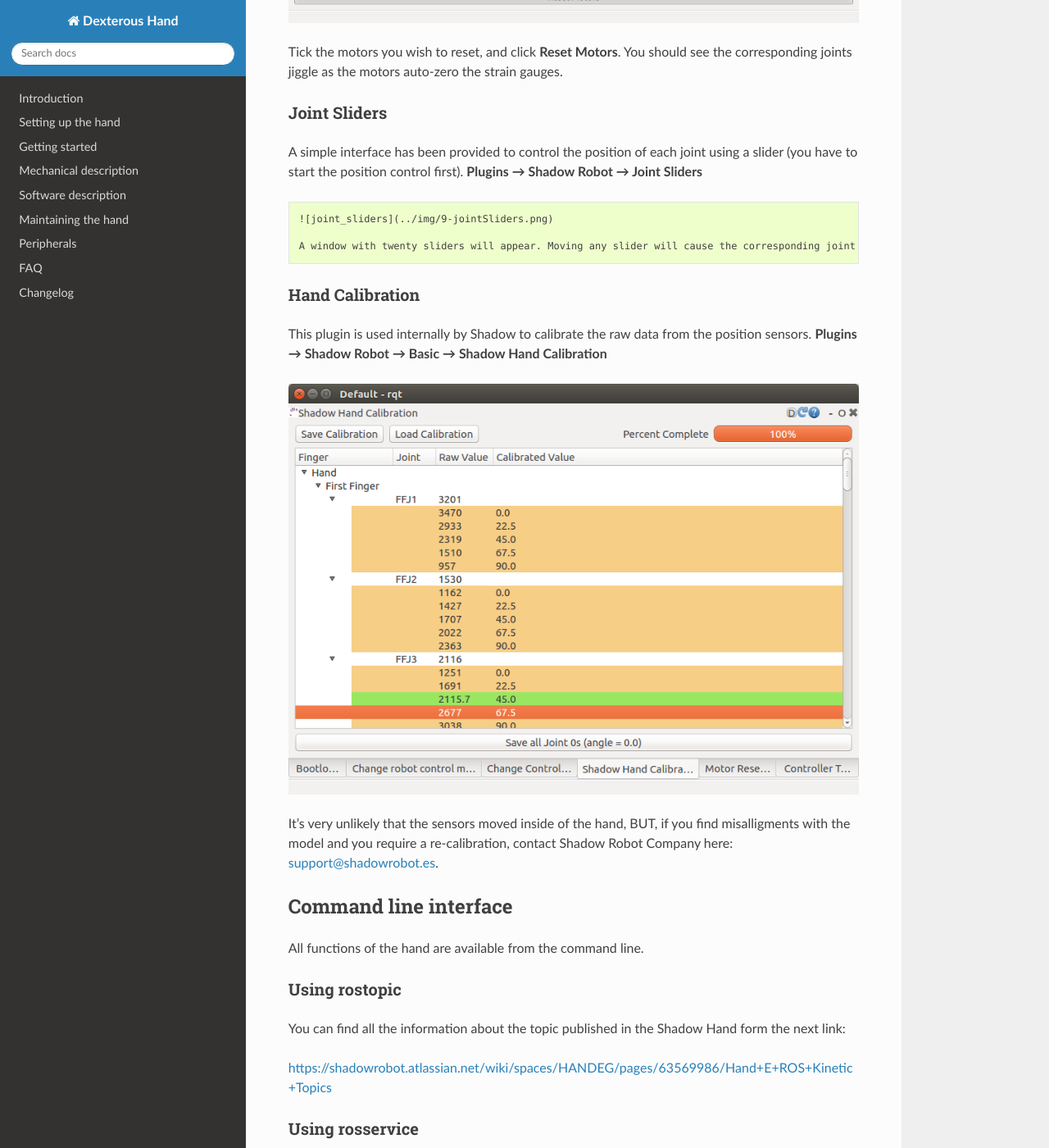
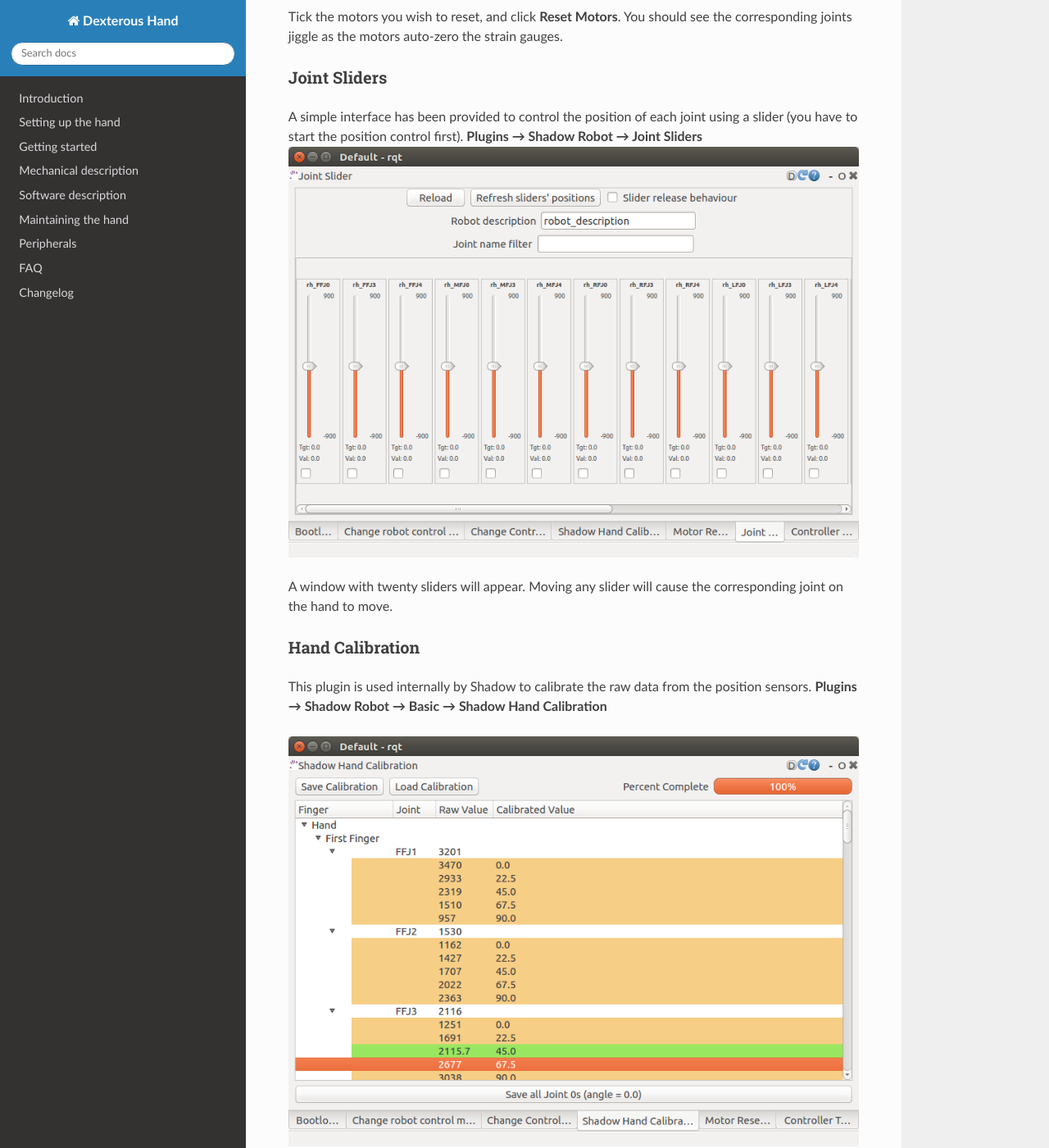
Before and after one commit to shadow-robot/sr_dexterous_hand_documentation, a Sphinx documentation site: the page built from docs/user_guide/3_getting_started.md, in a window 1280 px wide and 1400 px high, scrolled down 11779 px. Shown: the whole window at 82% size. Built offline with Sphinx 7.4.7 and the Read the Docs theme 2.0.0, drawn with Linux system fonts in a browser that asks for light colours; some of the changed text lies outside the part shown.

Commit message:
formatting fixes

````diff
--- a/docs/user_guide/3_getting_started.md
+++ b/docs/user_guide/3_getting_started.md
@@ -236,7 +236,6 @@ Firmware svn revision          xxxx: The latest version of the firmware availabl
 
 ### Controller tuner
 It is possible to adjust the settings for any of the Position or Force (Motor) controllers.
-
 	**Plugins → Shadow Robot → Basic → Controller Tuner**
 
   ![adjust_position_controller](../img/3-adjustPosController.png)
@@ -302,10 +301,10 @@ If for some reason you need to reset the firmware on a motor, you can either pre
 ### Joint Sliders
 A simple interface has been provided to control the position of each joint using a slider (you have to start the position control first).
 	**Plugins → Shadow Robot → Joint Sliders**
-
     ![joint_sliders](../img/9-jointSliders.png)
 
-    A window with twenty sliders will appear. Moving any slider will cause the corresponding joint on the hand to move.
+
+  A window with twenty sliders will appear. Moving any slider will cause the corresponding joint on the hand to move.
 
 ### Hand Calibration
 This plugin is used internally by Shadow to calibrate the raw data from the position sensors.
@@ -320,18 +319,18 @@ This plugin is used internally by Shadow to calibrate the raw data from the posi
 All functions of the hand are available from the command line.
 ### Using rostopic
 
-You can find all the information about the topic published in the Shadow Hand form the next link:
+You can find all the information about the topic published in the Shadow Hand from this link:
 
 <https://shadowrobot.atlassian.net/wiki/spaces/HANDEG/pages/63569986/Hand+E+ROS+Kinetic+Topics>
 
 
 ### Using rosservice
 To reset individual motors, E.G. FFJ3:
-```bash
+  ```bash
 	$ rosservice call /realtime_loop/reset_motor_FFJ3
   ```
 To change control modes, E.G. teach mode:
-```bash
+  ```bash
 	$ rosservice call /realtime_loop/xxxxxx
   ```
 
@@ -343,15 +342,15 @@ The Controller Manager is the node that talks to the hardware via EtherCAT and p
 
 ## Deeper settings
 ### Editing PID settings
-The motor controller PID settings are stored in a YAML files. You can find the files in the next fodler:
-```bash
+The motor controller PID settings are stored in a YAML files. You can find the files in the next folder:
+  ```bash
 	$ roscd sr_ethercat_hand_config/controls/
   ```
 ###  Changing motor data update rates
 Each motor can return two sensor readings every 2ms. The first is always the measured torque. The second is requested by the host. This allows the host to decide on the sensor update rate of each sensor. Currently, the rates cannot be adjusted at run-time, and are specified in a file which you can edit. To edit the file:
-```bash
-	$ roscd sr_robot_lib/config
-    $ gedit motor_data_polling.yaml
+  ```bash
+  $ roscd sr_robot_lib/config
+  $ gedit motor_data_polling.yaml
   ```
 
 The complete list of motor sensors appears in the file, along with a number
````
